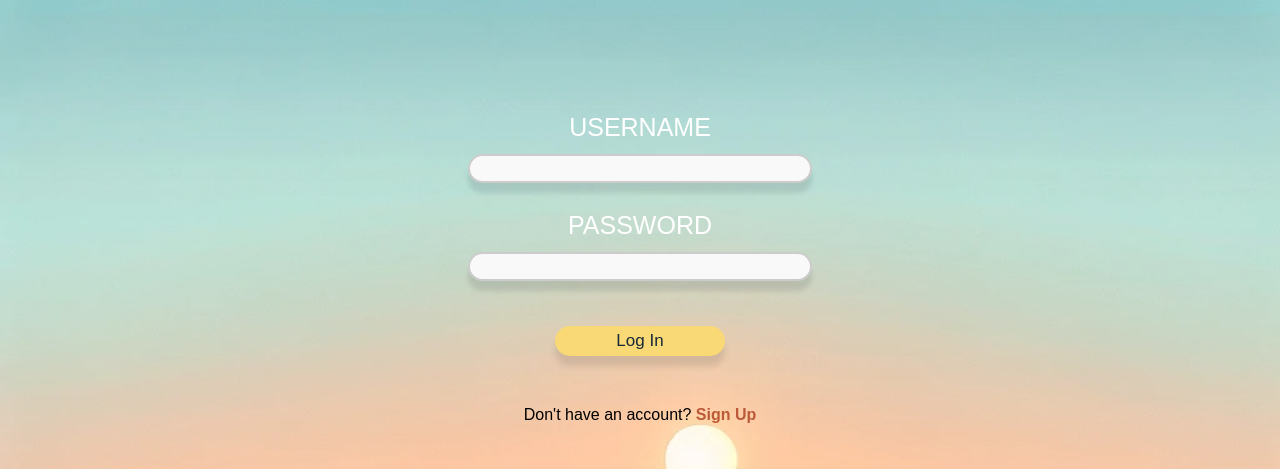
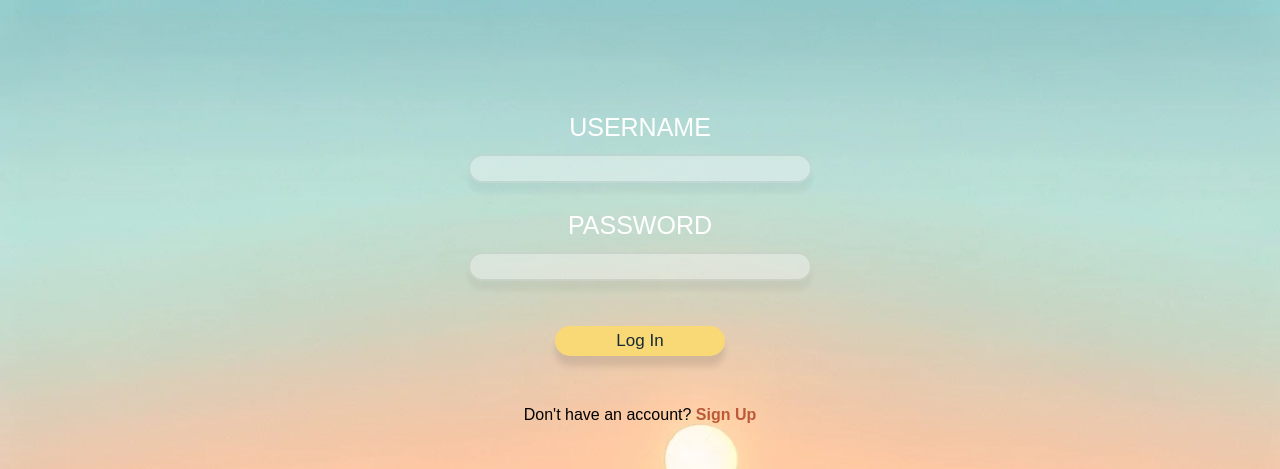
Before and after one commit to happysnail2357/Contact-Manager-Website, a PHP site: page / in a window 1280 px wide. Shown: the top 469 px of the page. Run offline with PHP 8.4, Linux system fonts and the light colour scheme.

Commit message:
made the input text boxes more transparent

```diff
--- a/css/style.css
+++ b/css/style.css
@@ -72,6 +72,7 @@ input{
     border-radius: 30px; /* Round the corners of the input box */
     background-color: #f9f9f9;
     box-shadow: 0 10px 5px rgba(0, 0, 0, 0.1);
+    opacity: 0.4;
 }
 
 .signup-link{
```
